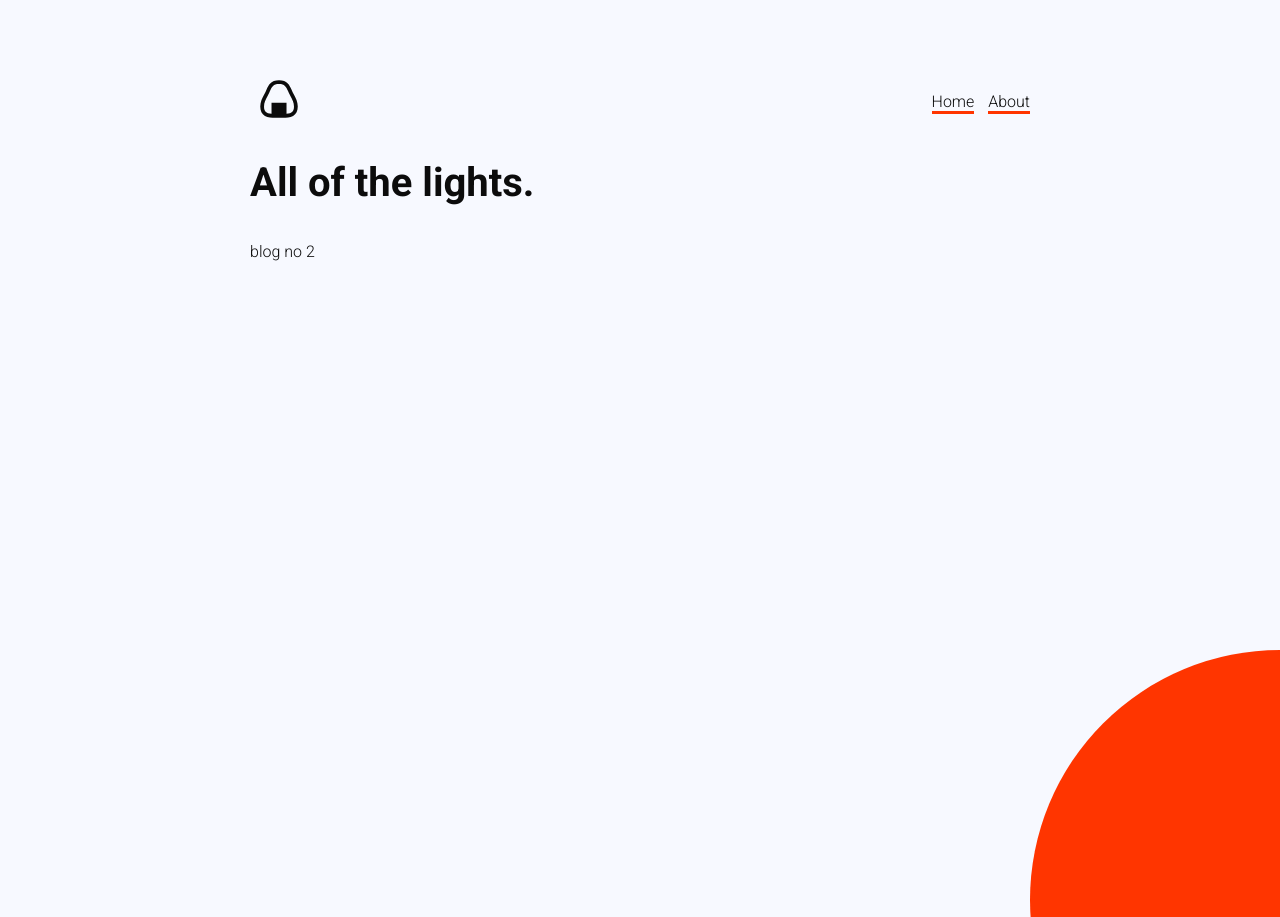
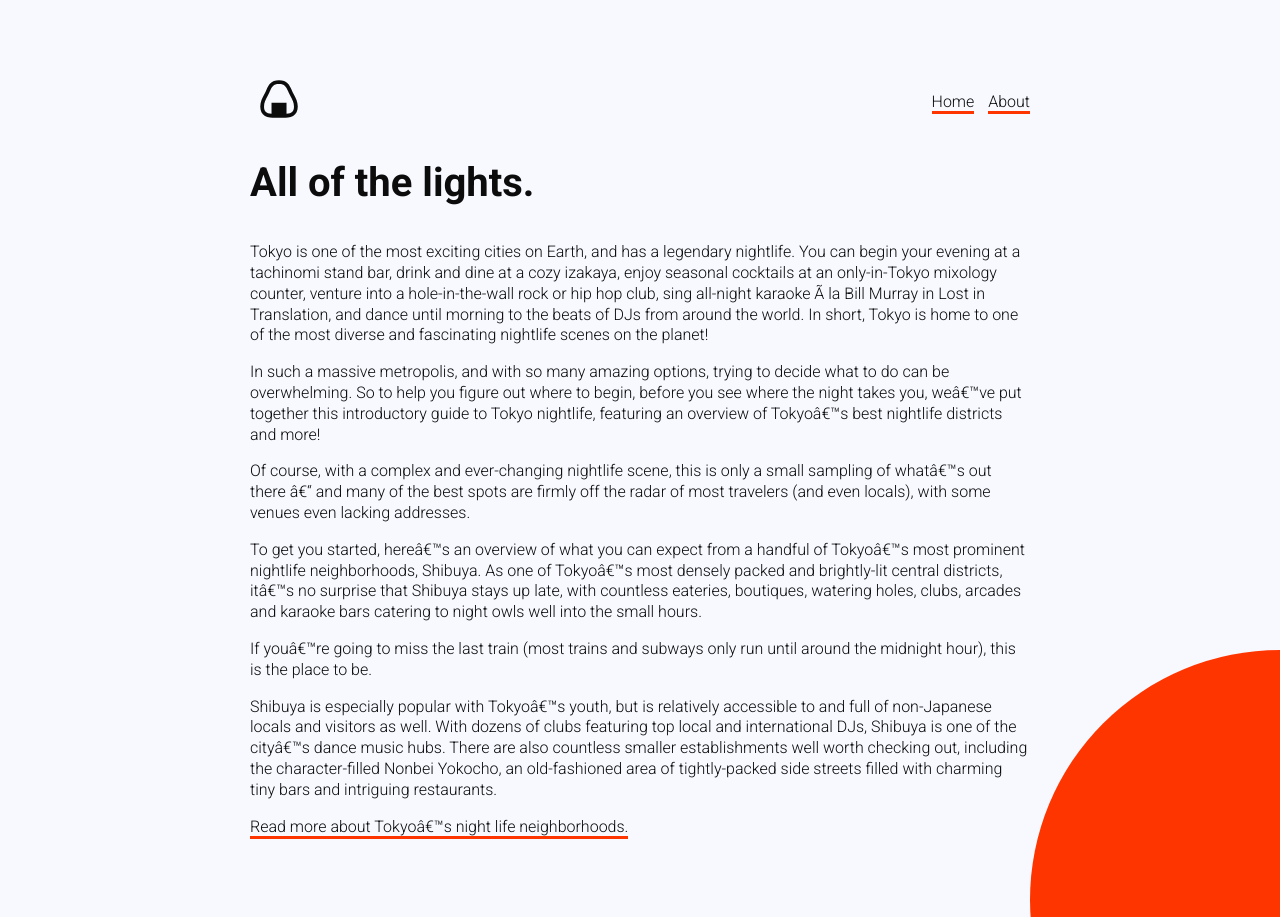
Before and after one commit to coreAux/anightinjapan, a Jekyll site: the page built from _posts/2020-02-11-new-post.markdown, in a window 1280 px wide. Built offline with Jekyll 4.4.1, drawn with Linux system fonts in a browser that asks for light colours.

Commit message:
Updated New Post

```diff
--- a/_posts/2020-02-11-new-post.markdown
+++ b/_posts/2020-02-11-new-post.markdown
@@ -5,4 +5,16 @@
   red-light entertainment and the infamous Robot Restaurant.
 ---
 
-blog no 2
+Tokyo is one of the most exciting cities on Earth, and has a legendary nightlife. You can begin your evening at a tachinomi stand bar, drink and dine at a cozy izakaya, enjoy seasonal cocktails at an only-in-Tokyo mixology counter, venture into a hole-in-the-wall rock or hip hop club, sing all-night karaoke Ã  la Bill Murray in Lost in Translation, and dance until morning to the beats of DJs from around the world. In short, Tokyo is home to one of the most diverse and fascinating nightlife scenes on the planet!
+
+In such a massive metropolis, and with so many amazing options, trying to decide what to do can be overwhelming. So to help you figure out where to begin, before you see where the night takes you, weâ€™ve put together this introductory guide to Tokyo nightlife, featuring an overview of Tokyoâ€™s best nightlife districts and more!
+
+Of course, with a complex and ever-changing nightlife scene, this is only a small sampling of whatâ€™s out there â€“ and many of the best spots are firmly off the radar of most travelers (and even locals), with some venues even lacking addresses.
+
+To get you started, hereâ€™s an overview of what you can expect from a handful of Tokyoâ€™s most prominent nightlife neighborhoods, Shibuya. As one of Tokyoâ€™s most densely packed and brightly-lit central districts, itâ€™s no surprise that Shibuya stays up late, with countless eateries, boutiques, watering holes, clubs, arcades and karaoke bars catering to night owls well into the small hours.
+
+If youâ€™re going to miss the last train (most trains and subways only run until around the midnight hour), this is the place to be.
+
+Shibuya is especially popular with Tokyoâ€™s youth, but is relatively accessible to and full of non-Japanese locals and visitors as well. With dozens of clubs featuring top local and international DJs, Shibuya is one of the cityâ€™s dance music hubs. There are also countless smaller establishments well worth checking out, including the character-filled Nonbei Yokocho, an old-fashioned area of tightly-packed side streets filled with charming tiny bars and intriguing restaurants.
+
+[Read more about Tokyoâ€™s night life neighborhoods.](https://boutiquejapan.com/tokyo-nightlife-guide/)
```
